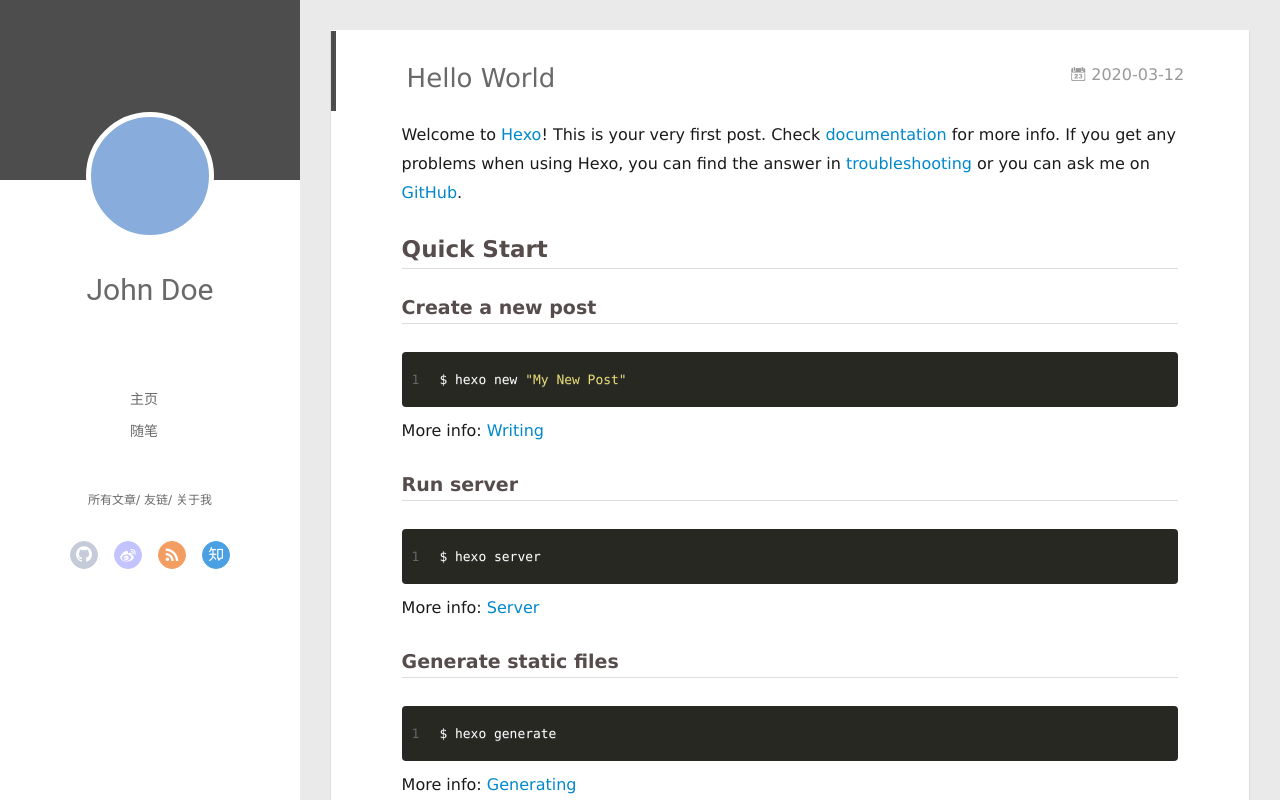
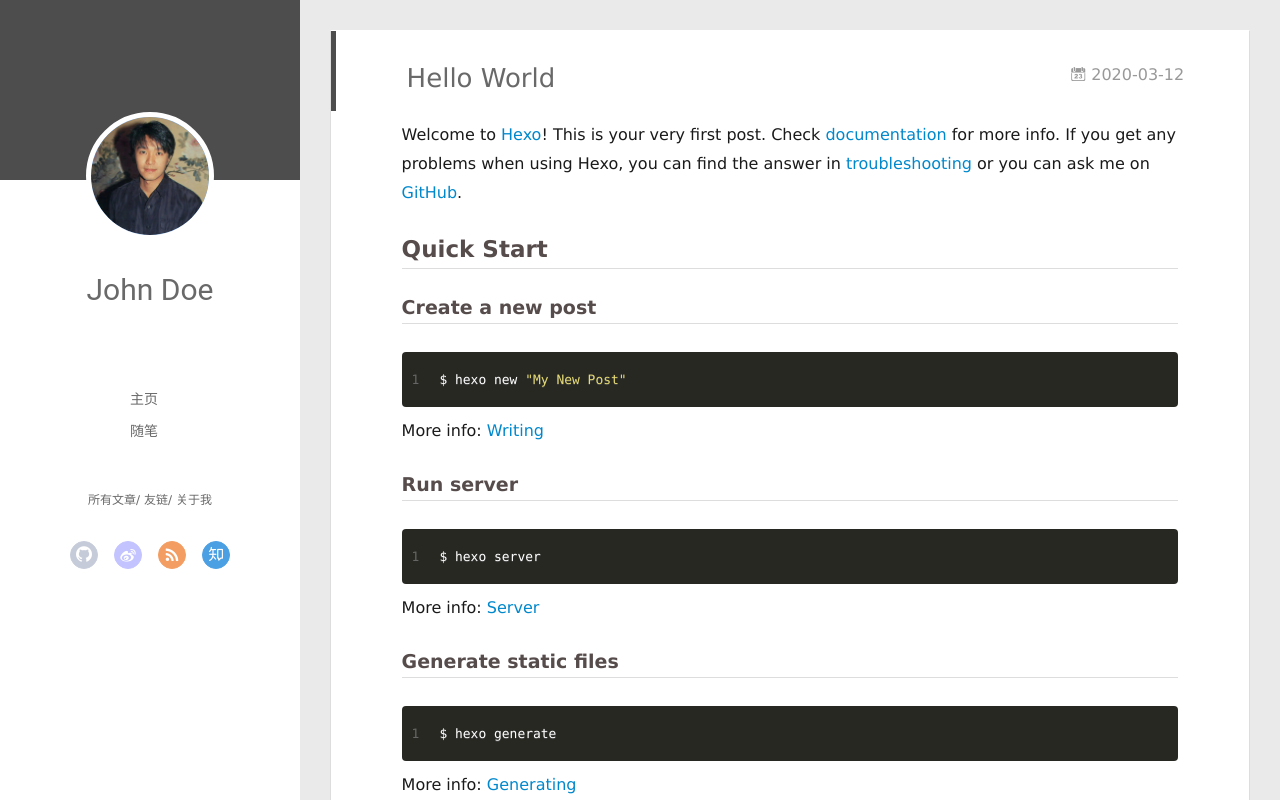
Before and after one commit to Irene-code/Irene-code.github.io, a plain HTML site: page 2020/03/12/hello-world/index.html in a window 1280 px wide. Drawn offline with Linux system fonts and the light colour scheme; no server answers.

Commit message:
Site updated: 2020-03-14 12:24:55

```diff
--- a/2020/03/12/hello-world/index.html
+++ b/2020/03/12/hello-world/index.html
@@ -47,7 +47,7 @@
 <div class="intrude-less">
 	<header id="header" class="inner">
 		<a href="/" class="profilepic">
-			<img src="" class="js-avatar">
+			<img src="/assets/img/xing.jpg" class="js-avatar">
 		</a>
 		<hgroup>
 		  <h1 class="header-author"><a href="/">John Doe</a></h1>
@@ -105,7 +105,7 @@
 	<div class="intrude-less">
 		<header id="header" class="inner">
 			<div class="profilepic">
-				<img src="" class="js-avatar">
+				<img src="/assets/img/xing.jpg" class="js-avatar">
 			</div>
 			<hgroup>
 			  <h1 class="header-author js-header-author">John Doe</h1>
```
Also changed, not shown: 2020/03/12/我的第一篇博文/index.html (+2 -2 lines), archives/2020/03/index.html (+2 -2 lines), archives/2020/index.html (+2 -2 lines), archives/index.html (+2 -2 lines), index.html (+2 -2 lines), assets/img/xing.jpg (added).
